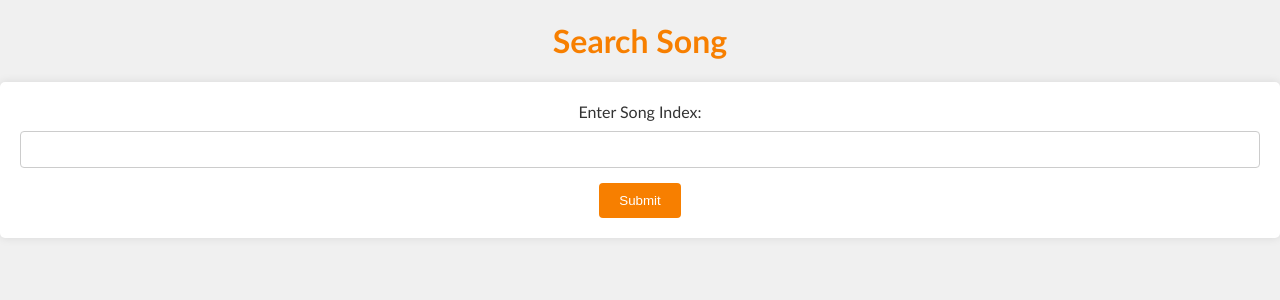
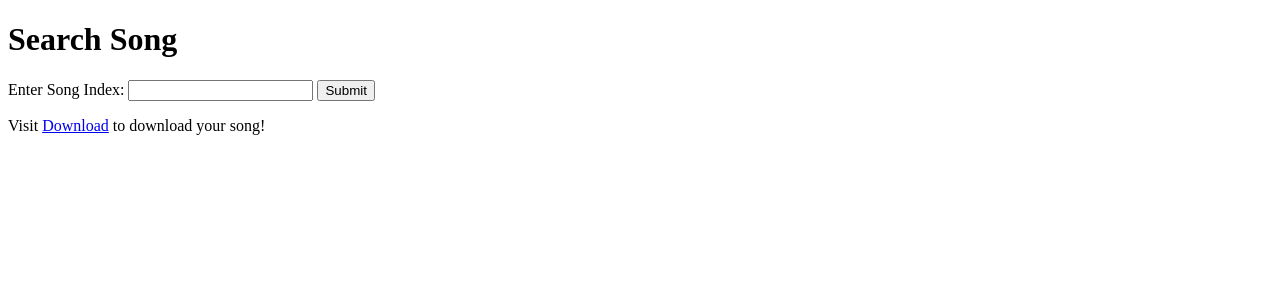
Before and after one commit to anikamisra/PIC16B-project, a Flask app: page /SearchSong in a window 1280 px wide. Shown: the top 300 px of the page. Run offline with Flask 3, Linux system fonts and the light colour scheme; parts of the project's set-up code (start-up, migrations or seed data) failed here and were passed over.

Commit message:
musicpackage linked with flask download

```diff
--- a/chord_scraper/app.py
+++ b/chord_scraper/app.py
@@ -15,6 +15,151 @@ CORS(app, supports_credentials=True)
 load_dotenv(".env")
 database = Database(os.getenv("DB_PSWD"))
 
+def musicpackage():
+    from midiutil import MIDIFile
+    from mingus.core import chords
+    import ast
+    import pandas as pd
+    from pychord import Chord
+
+    OCTAVES = list(range(11))
+
+    errors = {
+        'error!!!'
+    }
+
+    ########
+    # ATHENA THIS IS WHERE WE EDIT
+    def read_csvpath_from_file():
+        with open('config.txt', 'r') as file:
+            for line in file:
+                if line.startswith('csv_path'):
+                    variable_value = line.split('=')[1].strip().strip('"')
+                    return variable_value
+        return None
+
+    def read_index_from_file():
+        with open('config.txt', 'r') as file:
+            for line in file:
+                if line.startswith('user_song'):
+                    variable_value = line.split('=')[1].strip().strip('"')
+                    return variable_value
+        return None
+
+    csvpath = read_csvpath_from_file()
+    df = pd.read_csv(csvpath)
+    df.head()
+    df = pd.read_csv(csvpath)
+    index = read_index_from_file()
+    index = int(index)
+    song_name = df.iloc[index, 0]
+    chords_string = df.loc[df['song_name'] == song_name, 'song_chords'].values[0]
+    # DONE WITH EDITS
+    ###############
+    NOTES = ['C', 'C#', 'D', 'Eb', 'E', 'F', 'F#', 'G', 'Ab', 'A', 'Bb', 'B']
+    OCTAVES = list(range(11))
+    NOTES_IN_OCTAVE = len(NOTES)
+
+    chords = ast.literal_eval(chords_string)
+    extracted_strings = []
+    # iterate through dictionary values
+    for key, value in chords.items():
+        extracted_strings.append(value[0])  # Append the first element of the tuple
+    # get barlength
+    first_item = list(chords.keys())[0]
+    bar_length = chords[first_item][1]
+
+    # clean up webscraper code
+    original_list = extracted_strings
+    # Remove semicolons from each string
+    cleaned_list = [s.replace(':', '') for s in original_list]
+
+    def chords_to_notes(chord_list):
+        """
+        Given a list of chord names, returns a list of corresponding notes.
+        """
+        notes_list = []
+        for chord_name in chord_list:
+            if chord_name == 'N':
+                # Handle the special case of a rest
+                notes_list.append('')
+            else:
+                try:
+                    chord = Chord(chord_name)
+                    notes = chord.components()
+                    # Filter out numeric indices (only keep strings)
+                    notes = [note for note in notes if isinstance(note, str)]
+                    notes_list.extend(notes)
+                except ValueError:
+                    # Handle invalid chord names gracefully
+                    pass
+        return notes_list
+
+    chord_names = cleaned_list
+    resulting_notes = chords_to_notes(chord_names)
+
+    def swap_accidentals(note):
+        if note == 'Db':
+            return 'C#'
+        if note == 'D#':
+            return 'Eb'
+        if note == 'E#':
+            return 'F'
+        if note == 'Gb':
+            return 'F#'
+        if note == 'G#':
+            return 'Ab'
+        if note == 'A#':
+            return 'Bb'
+        if note == 'B#':
+            return 'C'
+
+        return note
+
+    def note_to_number(note: str, octave: int) -> int:
+        note = swap_accidentals(note)
+        assert note in NOTES, errors['notes']
+        assert octave in OCTAVES, errors['notes']
+
+        note = NOTES.index(note)
+        note += (NOTES_IN_OCTAVE * octave)
+
+        assert 0 <= note <= 127, errors['notes']
+
+        return note
+
+    chord_progression = resulting_notes
+    i = 0
+
+    chord_progression = [chord for chord in chord_progression if chord.strip() != '']
+    print("chord progresion", chord_progression)
+    array_of_notes = []
+    for note in chord_progression:
+        array_of_notes.append(note)
+    print("array of notes", array_of_notes)
+    print(type(chord_progression[0]))
+
+    array_of_note_numbers = []
+    for note in array_of_notes:
+        OCTAVE = 4
+        array_of_note_numbers.append(note_to_number(note, OCTAVE))
+
+    track = 0
+    channel = 0
+    time = 0  # In beats
+    duration = 1  # In beats
+    tempo = 120 * int(bar_length)  # In BPM
+    volume = 100  # 0-127, as per the MIDI standard
+
+    MyMIDI = MIDIFile(1)  # One track, defaults to format 1 (tempo track is created
+    # automatically)
+    MyMIDI.addTempo(track, time, tempo)
+
+    for i, pitch in enumerate(array_of_note_numbers):
+        MyMIDI.addNote(track, channel, pitch, time + i, duration, volume)
+
+    with open("chord_scraper/test.mid", "wb") as output_file:
+        MyMIDI.writeFile(output_file)
 def write_variable_to_file(new_value):
     with open('config.txt', 'r+') as file:
         lines = file.readlines()
@@ -101,8 +246,9 @@ def SearchSong():
 
 @app.route('/download')
 def download_file():
+    musicpackage()
     # Provide the path to the file you want to serve
-    file_path = 'pure-edm-fire-arpeggio10.mid'
+    file_path = 'chord_scraper/test.mid'
     # Send the file to the user for download
     return send_file(file_path)
 
--- a/chord_scraper/config.txt
+++ b/chord_scraper/config.txt
@@ -1,2 +1,2 @@
-csv_path = "/Users/athena/Documents/GitHub/PIC16B-project/chord_scraper/chord_scraper/travisscott.csv"
-user_song = "11"
+csv_path = "/Users/athena/Documents/GitHub/PIC16B-project/chord_scraper/chord_scraper/taylorswift.csv"
+user_song = "10"
--- a/chord_scraper/templates/SearchSong.html
+++ b/chord_scraper/templates/SearchSong.html
@@ -5,47 +5,7 @@
     <meta name="viewport" content="width=device-width, initial-scale=1.0">
     <title>Search Song</title>
     <style>
-        body {
-            font-family: "Gill Sans", sans-serif;
-            background-color: #f0f0f0; /* Change background color to a light shade */
-            color: #333; /* Change text color */
-            margin: 0;
-            padding: 0;
-        }
-        h1 {
-            color: #f77f00; /* Change heading color */
-            text-align: center; /* Center align heading */
-        }
-        form {
-            background-color: #fff; /* Change form background color to white */
-            padding: 20px;
-            border-radius: 5px;
-            box-shadow: 0 0 10px rgba(0, 0, 0, 0.1); /* Add a slight shadow effect */
-            text-align: center; /* Center align form */
-        }
-        label {
-            display: block;
-            margin-bottom: 10px;
-        }
-        input[type="text"] {
-            width: 100%;
-            padding: 10px;
-            margin-bottom: 15px;
-            border: 1px solid #ccc;
-            border-radius: 4px;
-            box-sizing: border-box;
-        }
-        button[type="submit"] {
-            background-color: #f77f00; /* Change submit button background color */
-            color: #fff; /* Change submit button text color */
-            padding: 10px 20px;
-            border: none;
-            border-radius: 4px;
-            cursor: pointer;
-        }
-        button[type="submit"]:hover {
-            background-color: #f77f00; /* Darker shade on hover */
-        }
+        /* Your CSS styles here */
     </style>
 </head>
 <body>
@@ -55,5 +15,8 @@
         <input type="text" id="url" name="url" required>
         <button type="submit">Submit</button>
     </form>
+
+    <!-- Link to redirect to /download route -->
+    <p>Visit <a href="http://127.0.0.1:5000/download">Download</a> to download your song!</p>
 </body>
 </html>
```
Also changed, not shown: chord_scraper/makemusicpackages2.py (+7 -4 lines), 1 other file.
